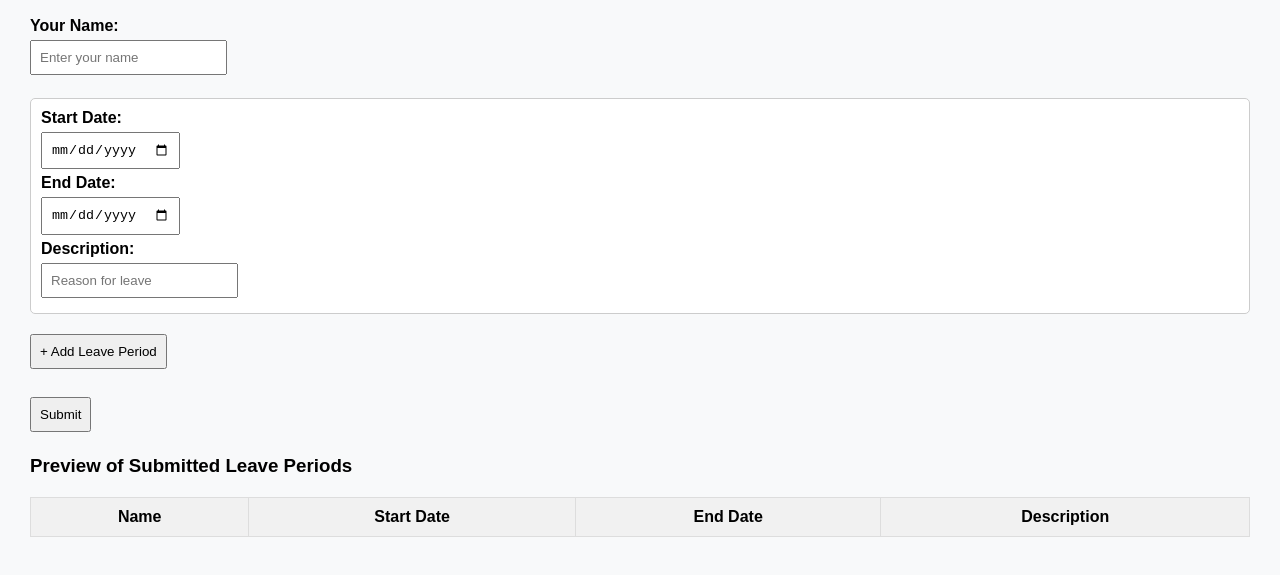
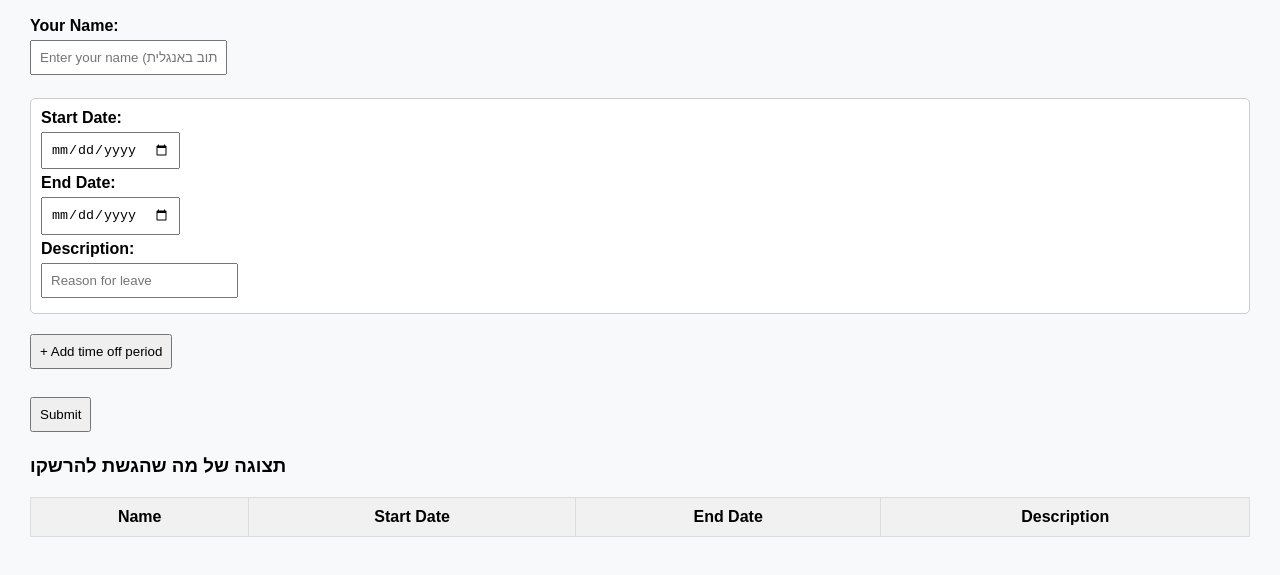
Before and after one commit to idohersko/leave-form, a plain HTML site: page index.html in a window 1280 px wide. Shown: the part 61-636 px from the top of the page. Drawn offline with Linux system fonts and the light colour scheme.

Commit message:
Update index.html

```diff
--- a/index.html
+++ b/index.html
@@ -18,14 +18,14 @@
   <h2>Leave Request Form</h2>
 
   <label>Your Name:</label><br>
-  <input type="text" id="name" placeholder="Enter your name" required><br><br>
+  <input type="text" id="name" placeholder="Enter your name (לכתוב באנגלית)" required><br><br>
 
   <div id="ranges"></div>
-  <button type="button" onclick="addRange()">+ Add Leave Period</button><br><br>
+  <button type="button" onclick="addRange()">+ Add time off period</button><br><br>
 
   <button onclick="submitForm()">Submit</button>
 
-  <h3>Preview of Submitted Leave Periods</h3>
+  <h3>תצוגה של מה שהגשת להרשקו</h3>
   <table id="previewTable">
     <thead>
       <tr>
```
